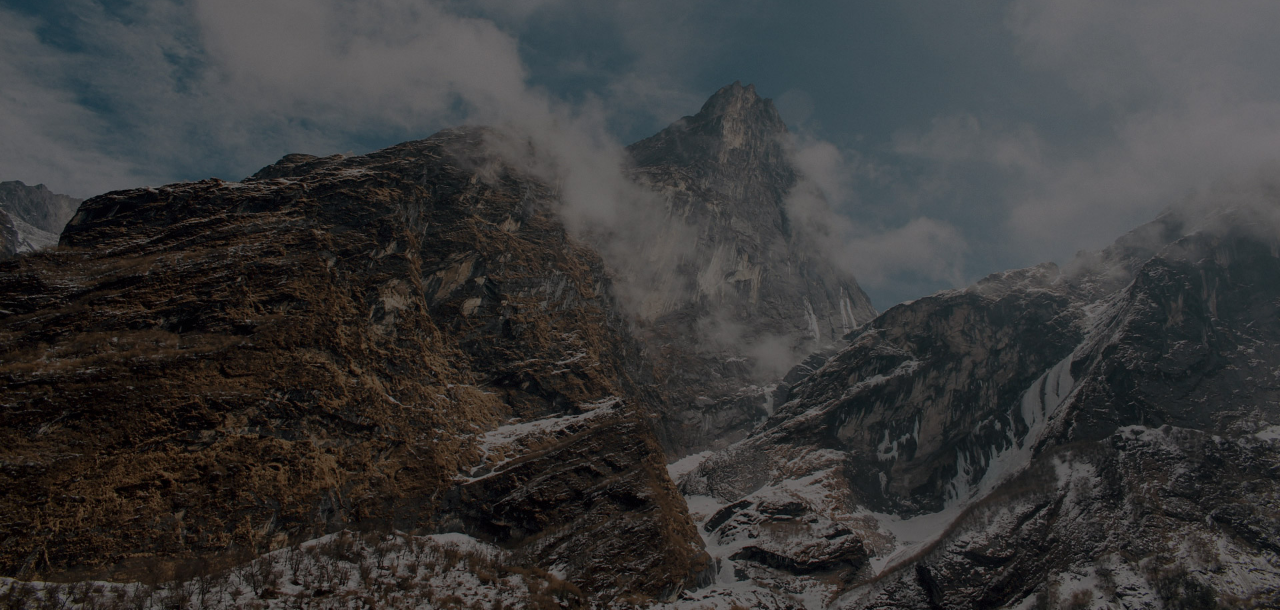
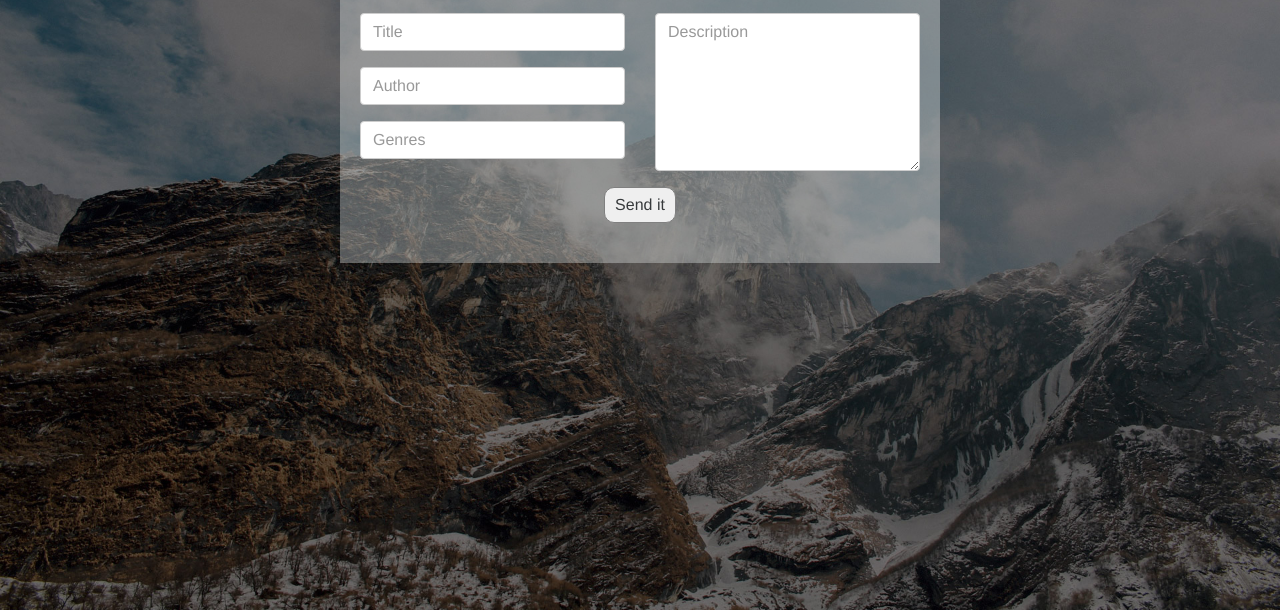
Before and after one commit to MelJhenn/Library, a plain HTML site: page admin/index.html in a window 1280 px wide. Shown: the part 190-800 px from the top of the page. Drawn offline with Linux system fonts and the light colour scheme.

Commit message:
several stuff

```diff
--- a/admin/css/main.css
+++ b/admin/css/main.css
@@ -0,0 +1,14 @@
+section{
+    text-align: center;
+}
+#container {
+    margin: 80px auto;
+    width: 600px;
+    background-color: rgba(230, 236, 236, 0.363);
+    padding: 40px 20px;
+}
+.my-btn{
+    border-radius: 10px;
+    padding: 5px 10px;
+    border: 1px solid gray;
+}
--- a/admin/index.html
+++ b/admin/index.html
@@ -12,6 +12,7 @@
 
 	<!-- stylesheets css -->
   	<link rel="stylesheet" href="css/vegas.min.css">
+	<link rel="stylesheet" href="css/bootstrap.min.css">
 	<link rel="stylesheet" href="css/main.css">
     <!-- javscript js -->
     <script src="js/jquery.js"></script>
@@ -21,7 +22,45 @@
     <script src="js/main.js"></script>
 
 
+
 </head>
 <body>
+	<section class="tm-bg-purple tm-section">
+		<div class= "container-fluid tm-section-5-inner" id= "container">
+			<div class="row">
+				<div class="col-xs-12 tm-text-white text-xs-center">
+					<h2 class="tm-section-3-title">New Books Here!</h2>
+					<p class="tm-section-3-description">quote</p>
+				</div>
+			</div>
+			<div class="row">
+				<form action="index.html" method="post" class="tm-contact-form">
+
+					<div class="col-xs-12 col-sm-6 col-md-6 col-lg-6 col-xl-6">
+						<div class="form-group">
+							<input type="text" id="contact_name" name="title" class="form-control" placeholder="Title" required/>
+						</div>
+						<div class="form-group">
+							<input type="email" id="contact_email" name="author" class="form-control" placeholder="Author" required/>
+						</div>
+						<div class="form-group">
+							<input type="text" id="contact_subject" name="genres" class="form-control" placeholder="Genres" required/>
+						</div>
+					</div>
+
+					<div class="col-xs-12 col-sm-6 col-md-6 col-lg-6 col-xl-6">
+						<div class="form-group">
+							<textarea id="contact_message" name="description" class="form-control" rows="6" placeholder="Description" required></textarea>
+						</div>
+					</div>
+
+					<div class="col-xs-12">
+						<button type="submit" class="cd-btn my-btn">Send it</button>
+					</div>
+				</form>
+			</div>
+		</div>
+	</section>
+	<script src="js/bootstrap.min.js"></script>
 </body>
 </html>
```
Also changed, not shown: admin/css/bootstrap.min.css (added), admin/js/bootstrap.min.js (added).
